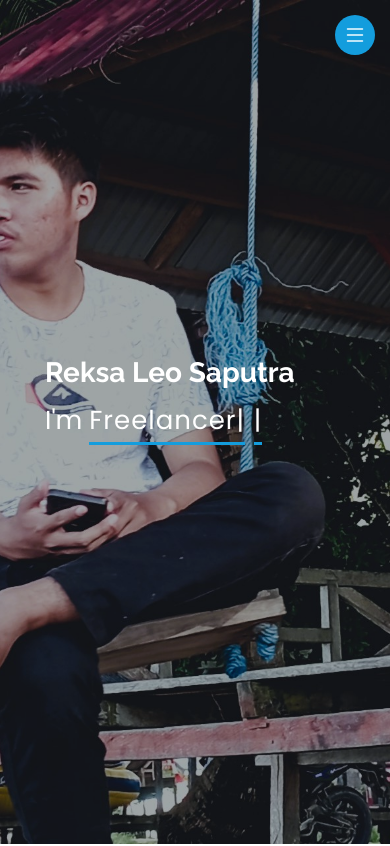
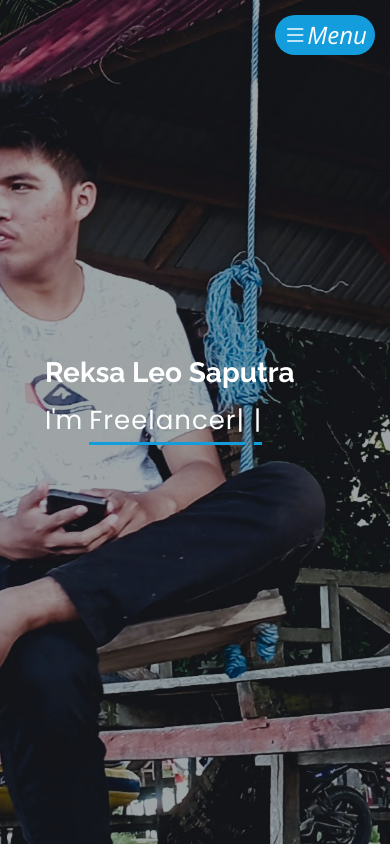
Before and after one commit to mrleos/mrleos.github.io, a plain HTML site: page index.html in a window 390 px wide. Shown: the top 846 px of the page. Drawn offline with nearby package versions, Linux system fonts and the light colour scheme.

Commit message:
perubahan di bagian menu

```diff
--- a/assets/css/style.css
+++ b/assets/css/style.css
@@ -217,7 +217,7 @@ h6 {
   outline: none !important;
   background-color: #149ddd;
   color: #fff;
-  width: 40px;
+  width: 100px;
   height: 40px;
   display: inline-flex;
   align-items: center;
--- a/index.html
+++ b/index.html
@@ -44,7 +44,7 @@
 <body data-aos-easing="ease-in-out" data-aos-duration="1000" data-aos-delay="0">
 
   <!-- ======= Mobile nav toggle button ======= -->
-  <i class="bi bi-list mobile-nav-toggle d-xl-none"></i>
+  <i class="bi bi-list mobile-nav-toggle d-xl-none">Menu</i>
 
   <!-- ======= Header ======= -->
   <header id="header">
@@ -214,7 +214,7 @@
           <div class="col-lg-12 d-flex justify-content-center">
             <ul id="portfolio-flters">
               <li data-filter="*" class="">All</li>
-              <li data-filter=".filter-app">Certif</li>
+              <li data-filter=".filter-app">Web</li>
               <li data-filter=".filter-Vid">Video</li>
               <li data-filter=".filter-web" class="filter-active">IG</li>
             </ul>
```
